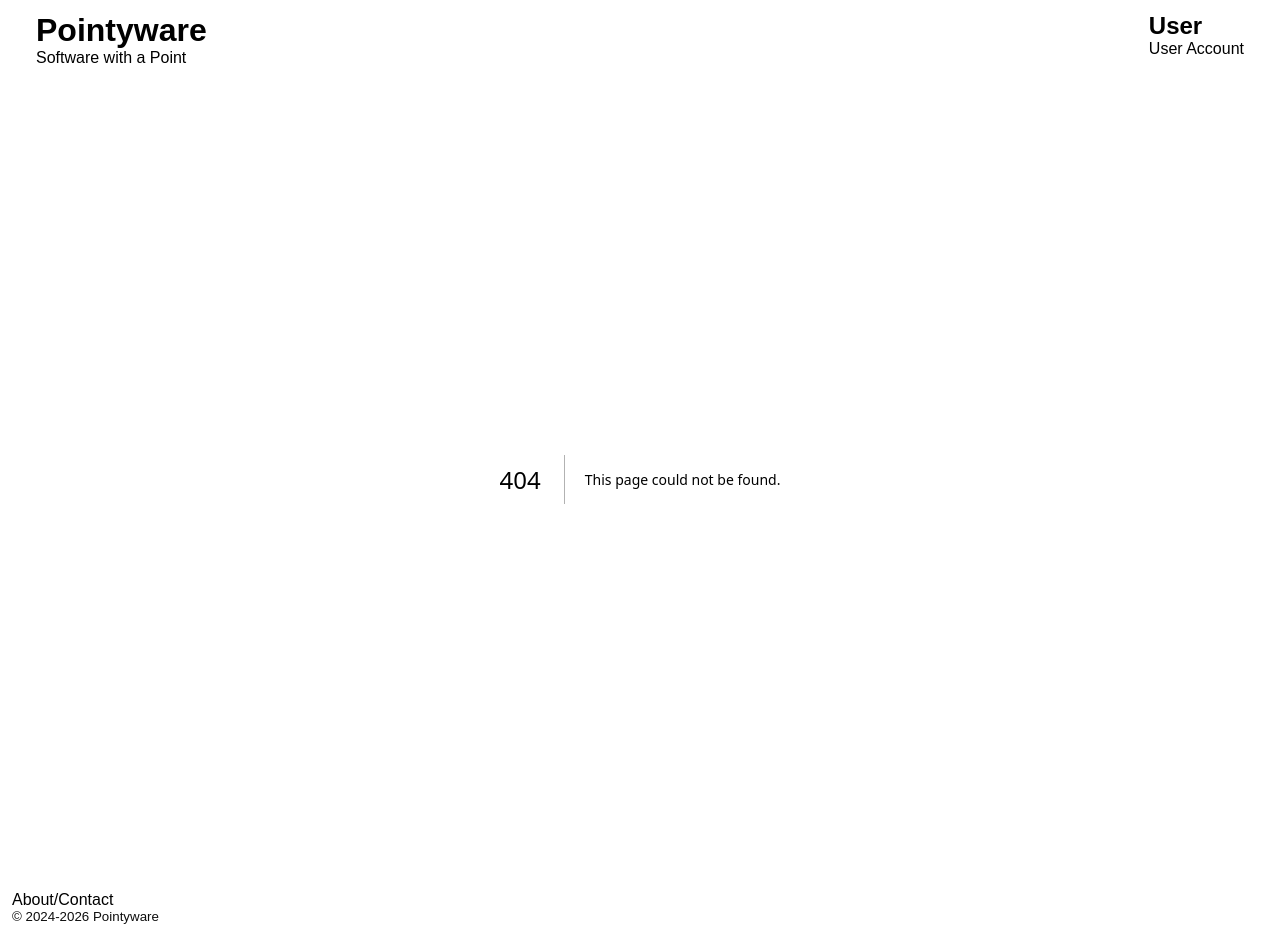
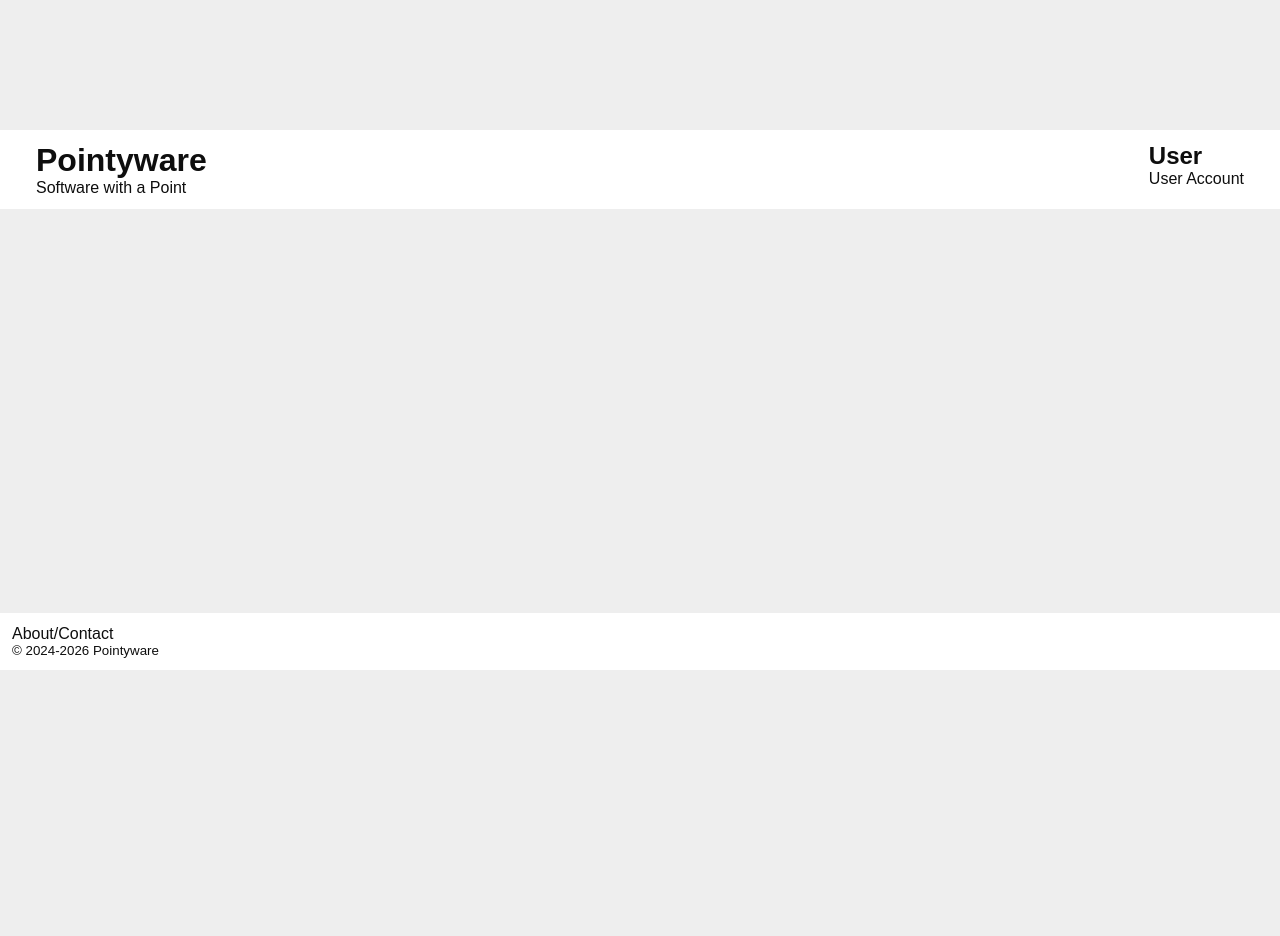
Before and after one commit to Pointyware/static-site, a Next.js app: page /subjects/science/computing/codex/qr-code in a window 1280 px wide. Before the commit this address had no page. After the commit the page ends 800 px from the top, so only its background shows below. Built offline with nearby package versions, Linux system fonts and the light colour scheme; a web font is replaced by a local one.

Commit message:
Transfer qr code page from personal site

```diff
--- /dev/null
+++ b/src/app/subjects/science/computing/codex/qr-code/page.tsx
@@ -0,0 +1,23 @@
+
+export default function QrCodePage() {
+
+  // TODO: add last updated; date: 2026-05-30 1000 -0500
+
+  return (
+    <main>
+      <QrCodeView />
+    </main>
+  )
+}
+
+interface QrCodeViewProps {
+  width?: number;
+  height?: number;
+}
+function QrCodeView({ width = 400, height = 400 }: QrCodeViewProps) {
+  return (
+    <canvas width={width} height={height} id='canvas-qr'>
+    Your browser does not support canvas.
+    </canvas>
+  )
+}
```
